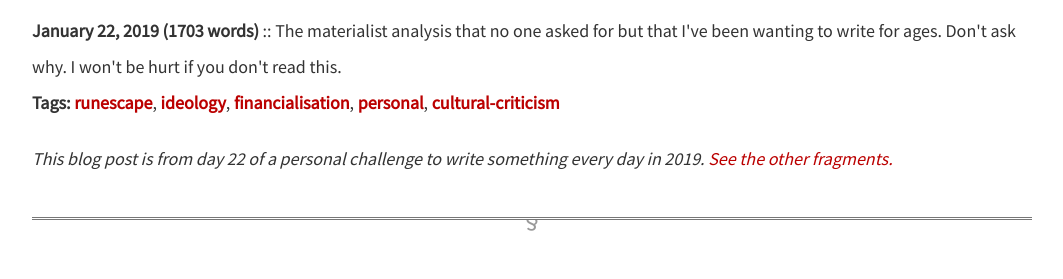
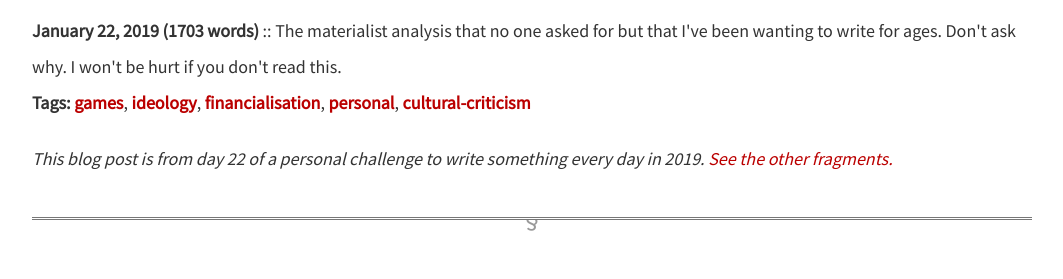
Before and after one commit to dellsystem/dellsystem.github.io, a Jekyll site: the page built from _posts/2019-1-22-fragments-22.md, in a window 1280 px wide and 900 px high. Shown: the part 263-542 px from the top of the window, without its empty margins (108-1171 px from the left). Built offline with Jekyll 4.4.1, drawn with Linux system fonts in a browser that asks for light colours.

Commit message:
Add "games" tag to fragments 22, 37

```diff
--- a/_posts/2019-1-22-fragments-22.md
+++ b/_posts/2019-1-22-fragments-22.md
@@ -4,7 +4,7 @@ layout: fragment
 description: "The materialist analysis that no one asked for but that I've been wanting to write for ages. Don't ask why. I won't be hurt if you don't read this."
 image: https://upload.wikimedia.org/wikipedia/en/0/08/Osrsinterface.png
 tags:
-- runescape
+- games
 - ideology
 - financialisation
 - personal
```
Also changed, not shown: _posts/2019-2-6-fragments-37.md (+1 -0 lines).
